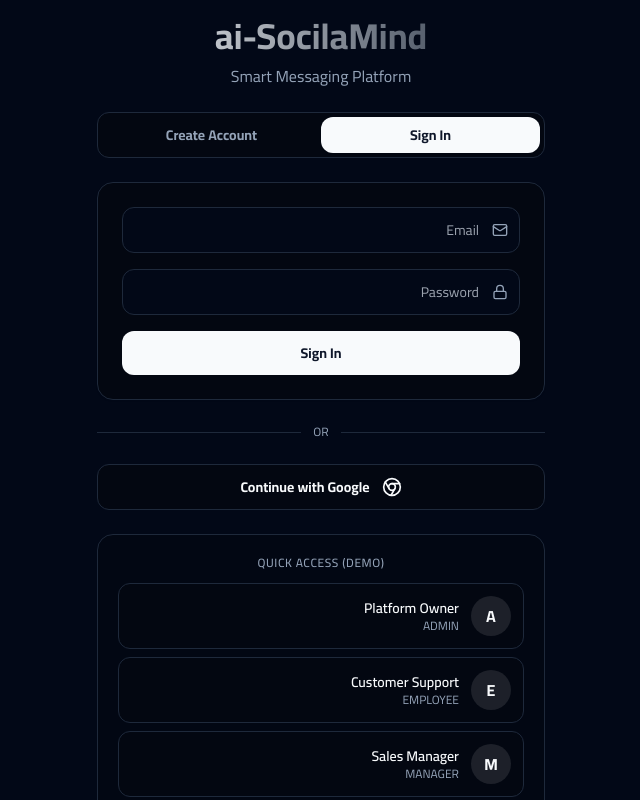
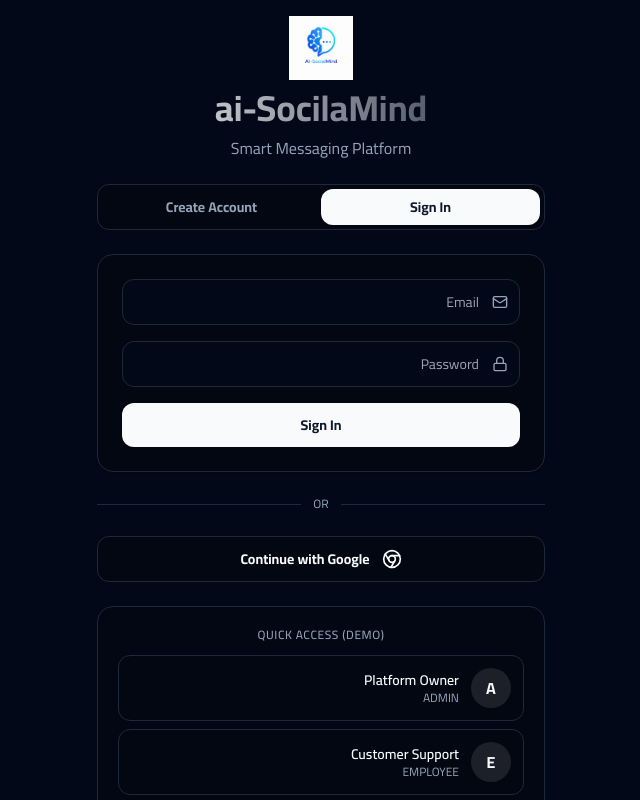
Before and after one commit to soufyanesraoui24/warchati, a React (Vite) app in the folder frontend/: page /login in a window 1280 px wide. Shown: the top 800 px of the page, without its empty margins (319-959 px from the left). Built offline with nearby package versions, Linux system fonts and the light colour scheme; no server answers.

Commit message:
Add logo to Login page and Sidebar

```diff
--- a/frontend/src/components/Sidebar.jsx
+++ b/frontend/src/components/Sidebar.jsx
@@ -44,11 +44,14 @@
                     : (isRTL ? "translate-x-full" : "-translate-x-full")
             )}>
                 <div className="p-6 border-b border-border flex justify-between items-center">
-                    <div>
-                        <h1 className="text-2xl font-bold bg-gradient-to-r from-primary to-accent bg-clip-text text-transparent">
-                            {t('brandName')}
-                        </h1>
-                        <p className="text-sm text-muted-foreground">{t('brandSubtitle')}</p>
+                    <div className="flex items-center gap-3">
+                        <img src="/imgs/ai_social_mind.png" alt="ai-SocilaMind" className="h-10 w-10 rounded-lg object-cover" />
+                        <div>
+                            <h1 className="text-lg font-bold bg-gradient-to-r from-primary to-accent bg-clip-text text-transparent">
+                                {t('brandName')}
+                            </h1>
+                            <p className="text-xs text-muted-foreground">{t('brandSubtitle')}</p>
+                        </div>
                     </div>
                     {/* Close Button for Mobile */}
                     <button onClick={onClose} className="md:hidden text-muted-foreground hover:text-foreground">
--- a/frontend/src/pages/Login.jsx
+++ b/frontend/src/pages/Login.jsx
@@ -104,6 +104,7 @@
         <div className="min-h-screen bg-background flex items-center justify-center p-4">
             <div className="max-w-md w-full space-y-6">
                 <div className="text-center">
+                    <img src="/imgs/ai_social_mind.png" alt="ai-SocilaMind" className="h-16 mx-auto mb-2" />
                     <h1 className="text-4xl font-bold bg-gradient-to-r from-primary to-accent bg-clip-text text-transparent mb-2">
                         ai-SocilaMind
                     </h1>
```
Also changed, not shown: frontend/public/imgs/ai_social_mind.png (added).
